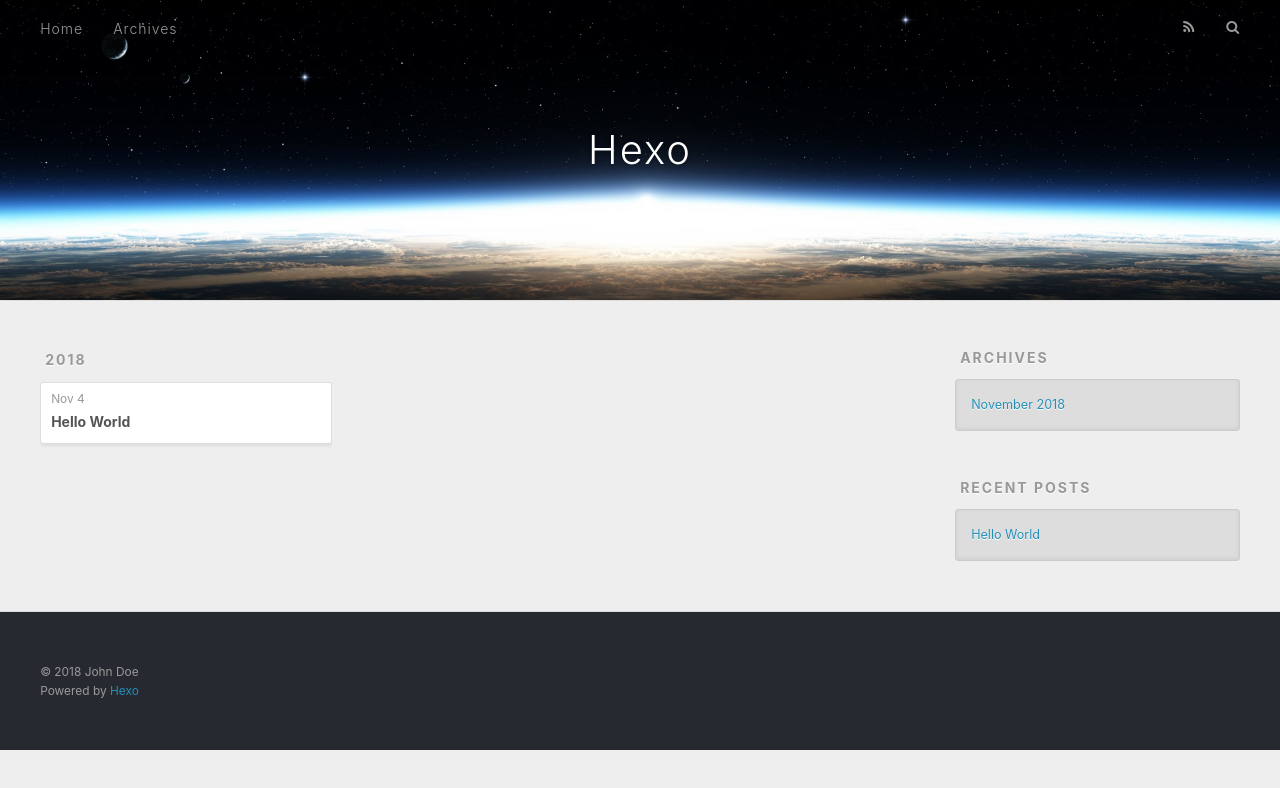
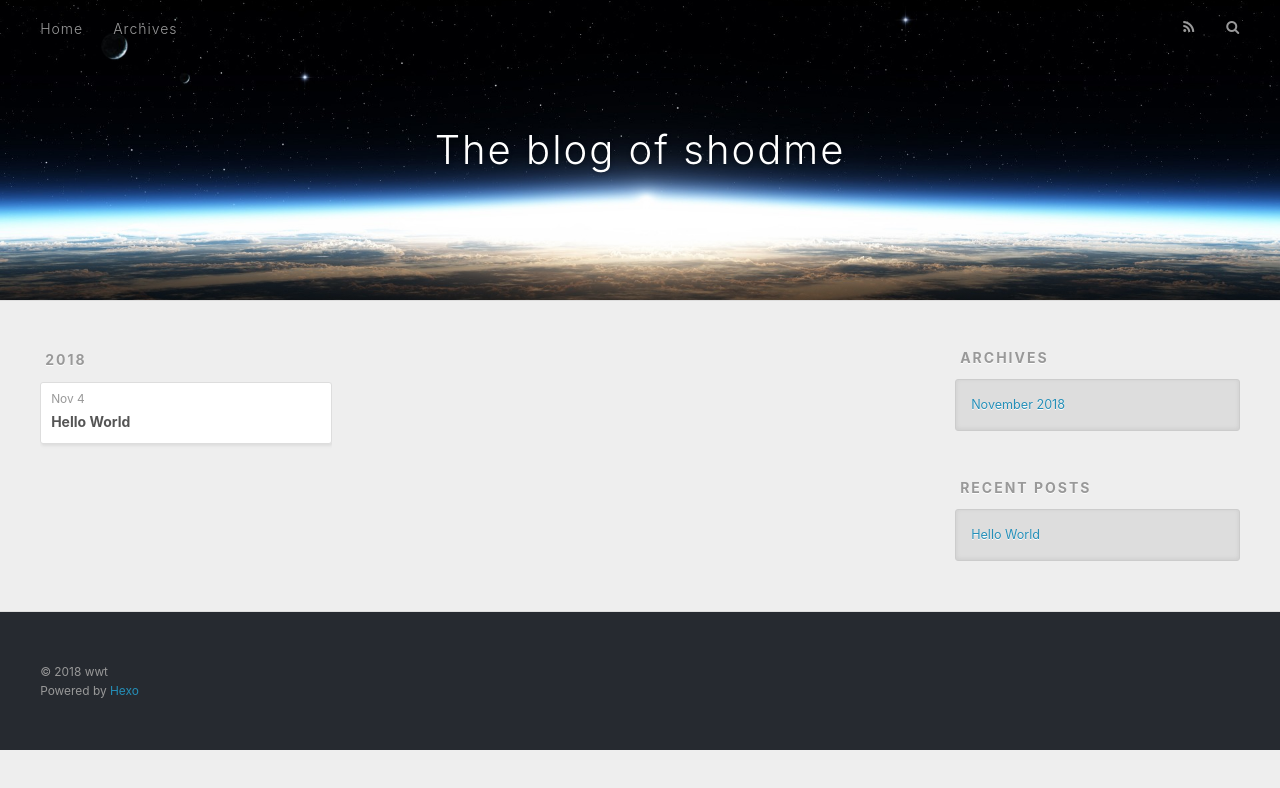
Before and after one commit to shodme/shodme.github.io, a plain HTML site: page archives/2018/11/index.html in a window 1280 px wide. Drawn offline with nearby package versions, Linux system fonts and the light colour scheme.

Commit message:
Site updated: 2018-11-05 00:46:31

```diff
--- a/archives/2018/11/index.html
+++ b/archives/2018/11/index.html
@@ -5,17 +5,17 @@
 
 
 
-  <title>Archives: 2018/11 | Hexo</title>
+  <title>Archives: 2018/11 | The blog of shodme</title>
   <meta name="viewport" content="width=device-width, initial-scale=1, maximum-scale=1">
   <meta property="og:type" content="website">
-<meta property="og:title" content="Hexo">
+<meta property="og:title" content="The blog of shodme">
 <meta property="og:url" content="http://yoursite.com/archives/2018/11/index.html">
-<meta property="og:site_name" content="Hexo">
+<meta property="og:site_name" content="The blog of shodme">
 <meta property="og:locale" content="default">
 <meta name="twitter:card" content="summary">
-<meta name="twitter:title" content="Hexo">
+<meta name="twitter:title" content="The blog of shodme">
 
-    <link rel="alternate" href="/atom.xml" title="Hexo" type="application/atom+xml">
+    <link rel="alternate" href="/atom.xml" title="The blog of shodme" type="application/atom+xml">
 
 
     <link rel="icon" href="/favicon.png">
@@ -34,7 +34,7 @@
   <div id="header-outer" class="outer">
     <div id="header-title" class="inner">
       <h1 id="logo-wrap">
-        <a href="/" id="logo">Hexo</a>
+        <a href="/" id="logo">The blog of shodme</a>
       </h1>
 
     </div>
@@ -139,7 +139,7 @@
 
   <div class="outer">
     <div id="footer-info" class="inner">
-      &copy; 2018 John Doe<br>
+      &copy; 2018 wwt<br>
       Powered by <a href="http://hexo.io/" target="_blank">Hexo</a>
     </div>
   </div>
```
Also changed, not shown: 2018/11/04/hello-world/index.html (+5 -5 lines), archives/2018/index.html (+7 -7 lines), archives/index.html (+7 -7 lines), index.html (+7 -7 lines).
